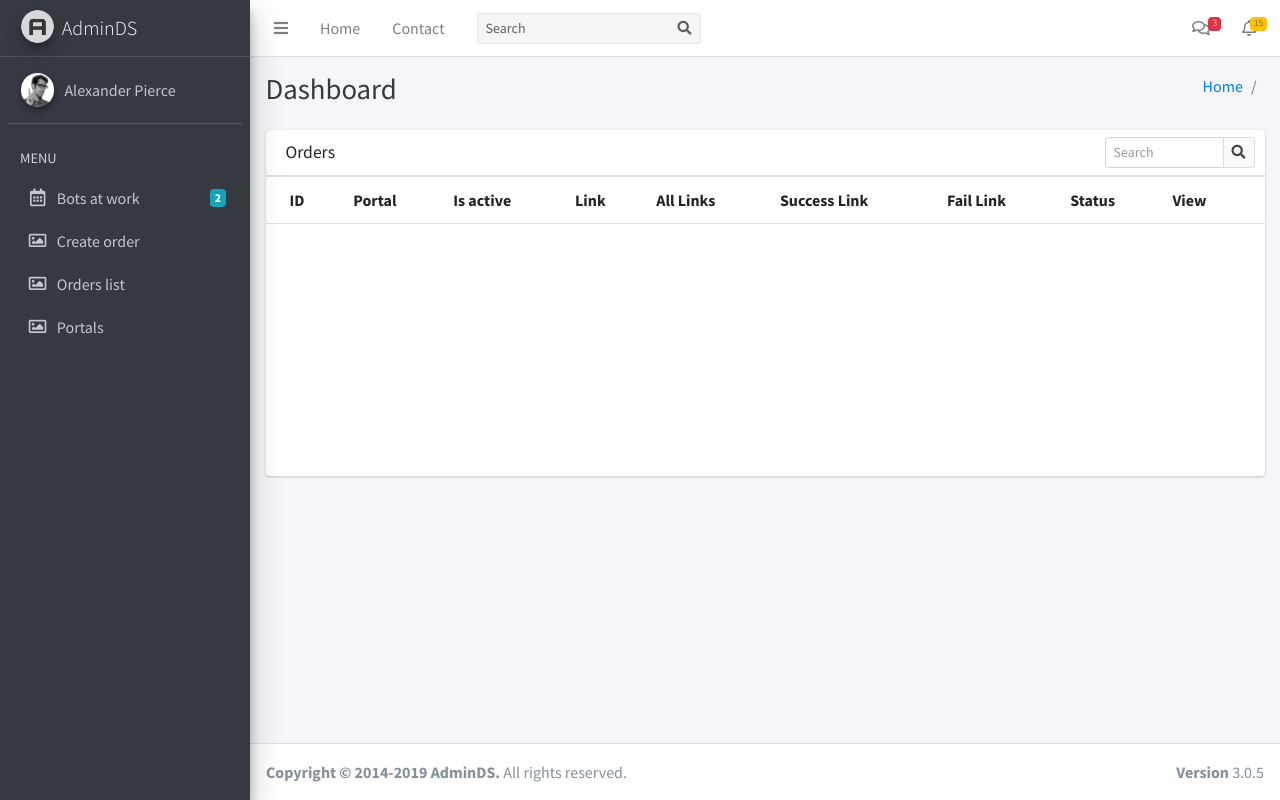
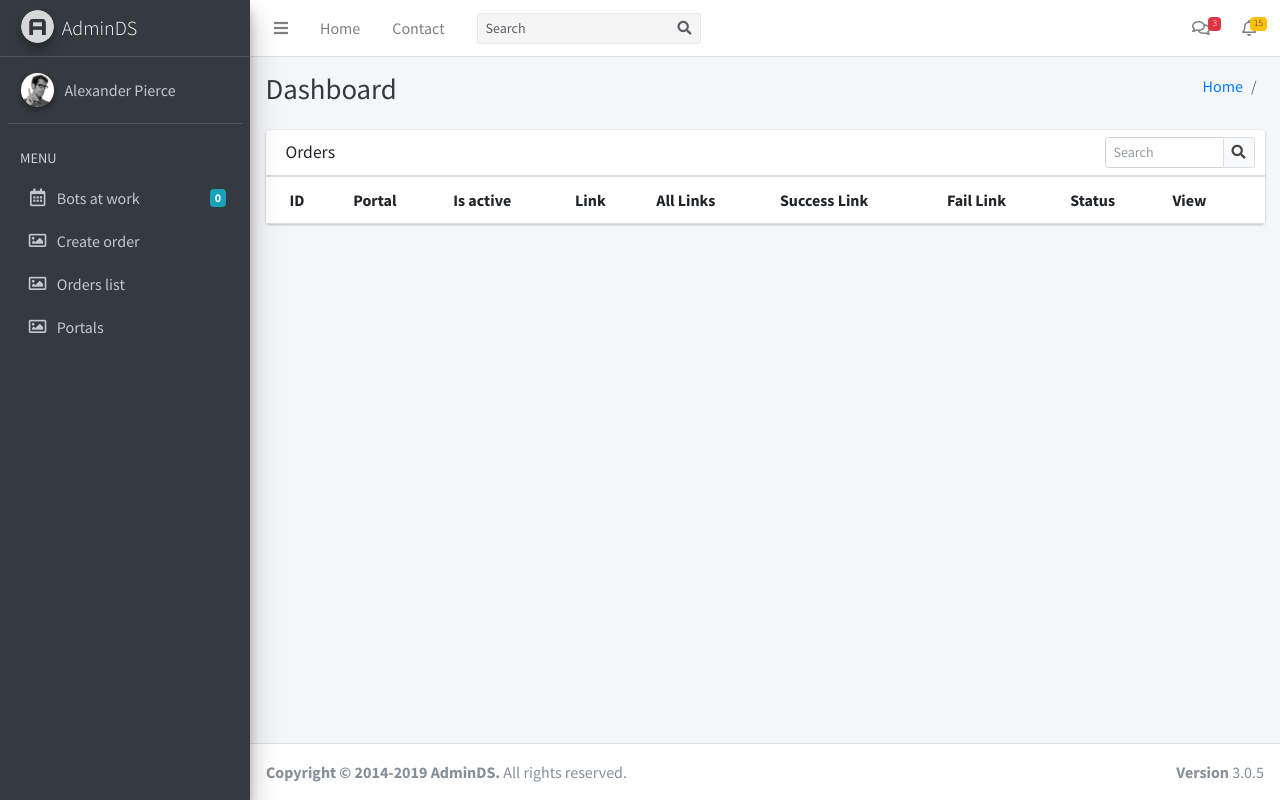
Before and after one commit to AleksandrTan/jbs_system, a Django app: page /mainsystem/orders/view/ in a window 1280 px wide. Run offline with Django 3.2, Linux system fonts and the light colour scheme; the visitor is signed in with stand-in values (Sample User, id 1); data that the repository does not hold is empty; some libraries are stand-ins or nearby versions.

Commit message:
Start mainworker

```diff
--- a/jbs_system/settings.py
+++ b/jbs_system/settings.py
@@ -63,6 +63,7 @@ TEMPLATES = [
                 'django.template.context_processors.request',
                 'django.contrib.auth.context_processors.auth',
                 'django.contrib.messages.context_processors.messages',
+                'mainsystem.context_processors.main_data'
             ],
         },
     },
--- /dev/null
+++ b/mainsystem/context_processors.py
@@ -0,0 +1,13 @@
+"""
+    Context processor for collecting data from models to display on the main page
+    Added to backend/settings.py -> TEMPLATES ->'OPTIONS' -> context_processors'
+"""
+
+from mainsystem.modelswork.order_work import OrderWork
+
+
+def main_data(request) -> dict:
+    admin_data = dict()
+    admin_data['active_bots'] = OrderWork.get_active_orders()
+
+    return admin_data
--- a/mainsystem/modelswork/order_work.py
+++ b/mainsystem/modelswork/order_work.py
@@ -2,6 +2,10 @@ from mainsystem.models import Order
 
 
 class OrderWork:
+
+    @staticmethod
+    def get_active_orders():
+        return Order.objects.filter(status=True).count()
 
     @staticmethod
     def get_single_order(order_id):
--- a/mainsystem/templates/orders/order_view.html
+++ b/mainsystem/templates/orders/order_view.html
@@ -22,7 +22,7 @@
                 </div>
               </div>
               <!-- /.card-header -->
-              <div class="card-body table-responsive p-0" style="height: 300px;">
+              <div class="card-body table-responsive p-0">
                 <table class="table table-head-fixed text-nowrap">
                   <thead>
                     <tr>
--- a/mainsystem/templates/sections/navigations.html
+++ b/mainsystem/templates/sections/navigations.html
@@ -154,7 +154,7 @@
               <i class="nav-icon far fa-calendar-alt"></i>
               <p>
                 Bots at work
-                <span class="badge badge-info right">2</span>
+                <span class="badge badge-info right">{{ active_bots }}</span>
               </p>
             </a>
           </li>
```
